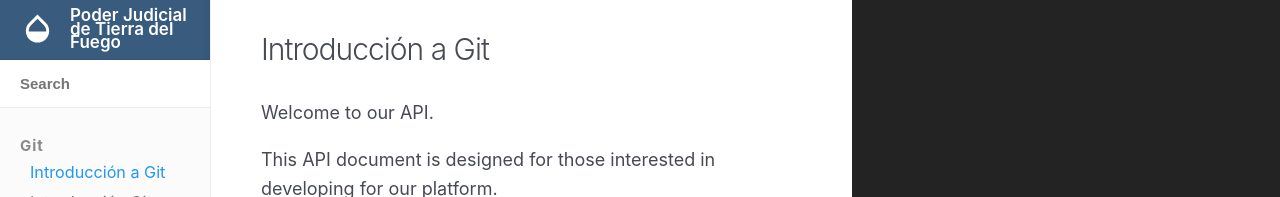
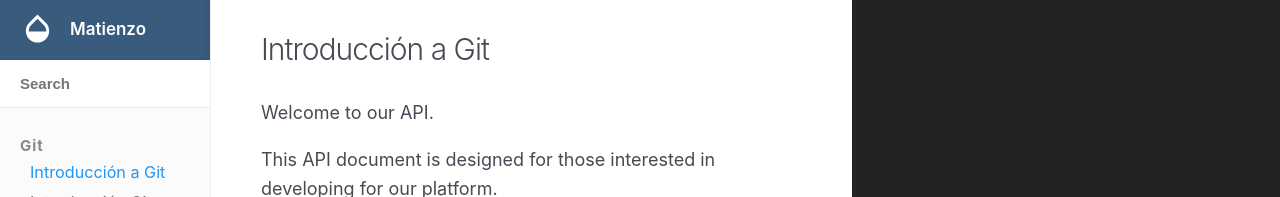
Before and after one commit to Matienzo/matienzo, a Jekyll site: the page built from index.html, in a window 1280 px wide. Shown: the top 197 px of the page. Built offline with Jekyll 4.4.1, drawn with Linux system fonts in a browser that asks for light colours; nearby versions of some CDN libraries.

Commit message:
Update _config.yml

```diff
--- a/_config.yml
+++ b/_config.yml
@@ -1,7 +1,7 @@
 # ----
 # Site
 
-title: Poder Judicial de Tierra del Fuego
+title: Matienzo
 description: Jekyll template for API documentation.
 url: https://example.com
 google_analytics_key:
```
